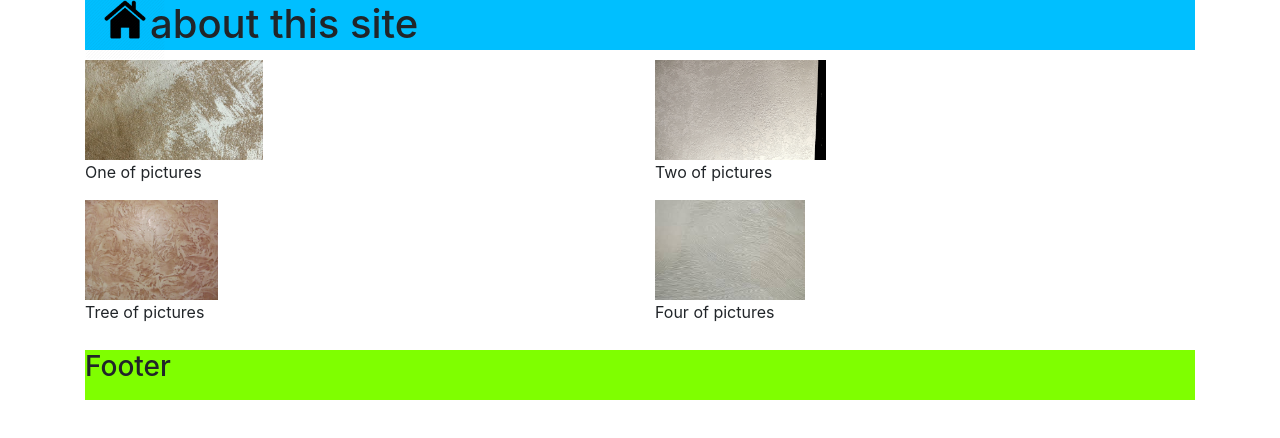
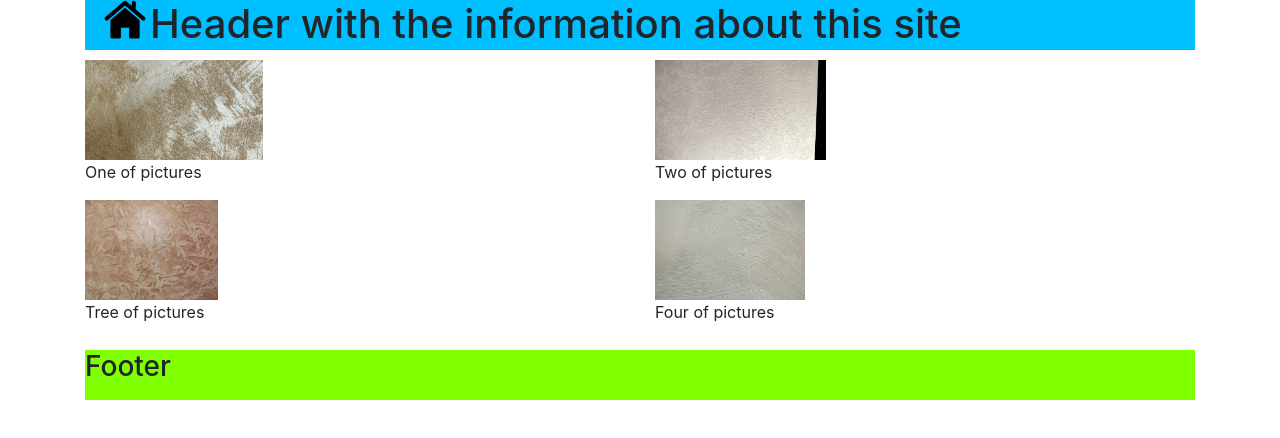
Before and after one commit to Khebnev/Site-for-a-friend, a plain HTML site: page index.html in a window 1280 px wide. Drawn offline with nearby package versions, Linux system fonts and the light colour scheme.

Commit message:
Push files

```diff
--- a/index.html
+++ b/index.html
@@ -27,7 +27,7 @@
                 </div>
                 <div class="row">
                     <div class="col-8-offset-5">
-                        <h1>about this site</h1>
+                        <h1>Header with the information about this site</h1>
                     </div>
                 </div>
             </div>
--- a/style.css
+++ b/style.css
@@ -3,8 +3,9 @@
     background: deepskyblue;
     margin-bottom: 10px;
 }
-.block
-{}
+.block {
+
+}
 
 .imageicon img {
     width: 80px;
```
Also changed, not shown: 2 other files.
